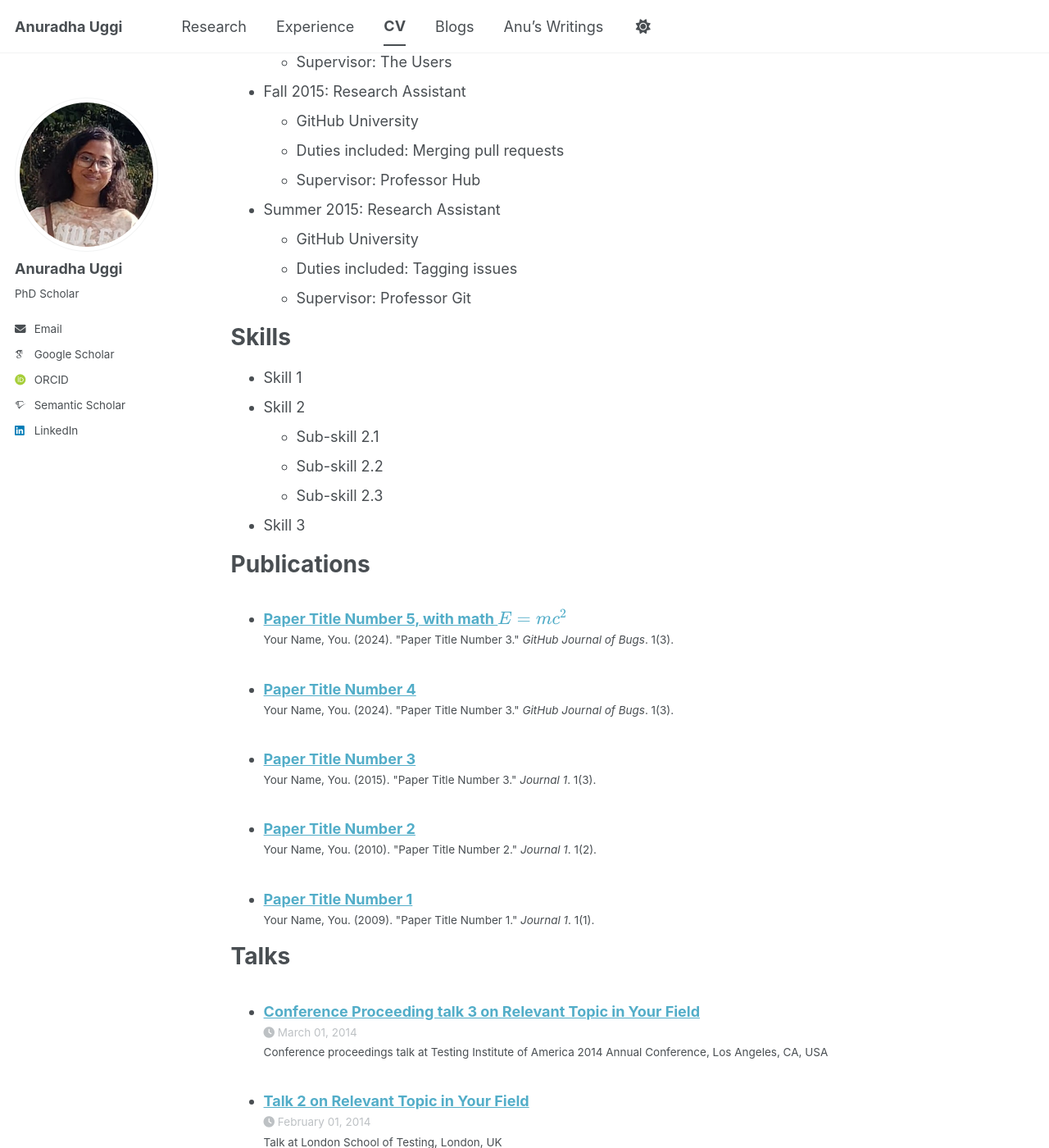
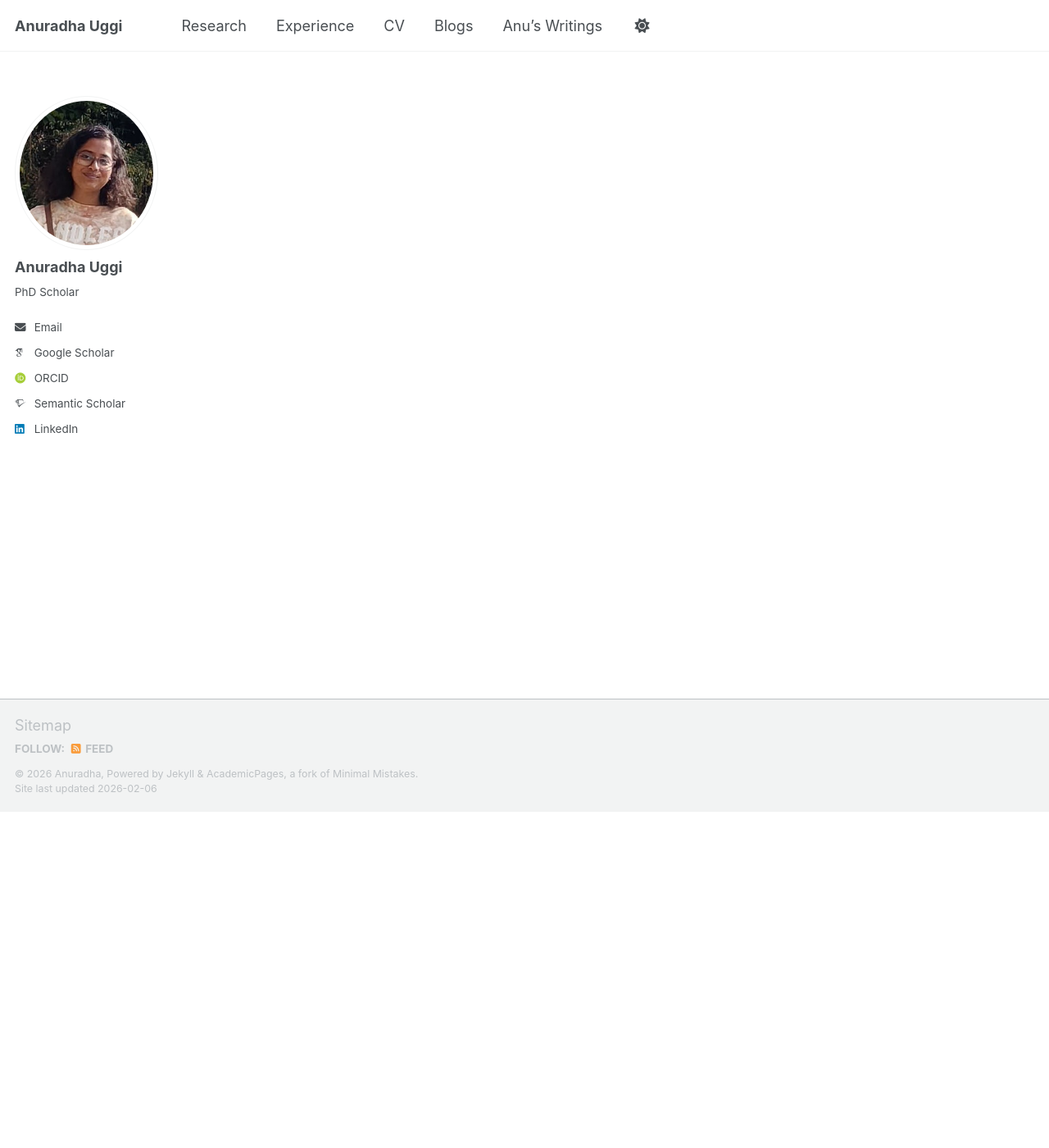
Before and after one commit to Anuradha-Uggi/anuradha-uggi.github.io, a Jekyll site: the page built from _pages/cv.md, in a window 1280 px wide and 1400 px high, scrolled down 410 px. Shown: the whole window at 82% size. Built offline with Jekyll 4.4.1, drawn with Linux system fonts in a browser that asks for light colours; some web fonts are replaced; a script bundle is joined from its source files by our own code; library files that are not in the unit come from our copies; some of the changed lines change nothing that is shown; some of the changed text lies outside the part shown.

Commit message:
Update cv.md

```diff
--- a/_pages/cv.md
+++ b/_pages/cv.md
@@ -1,7 +1,17 @@
 ---
 layout: archive
 title: "CV"
-permalink: /cv/
+permalink: "https://drive.google.com/file/d/1Xjc7jJg6YVTaUeJnfCN0ob6zukyyu19h/view?usp=sharing"
+author_profile: true
+redirect_from:
+  - /resume
+---
+
+<!--
+---
+layout: archive
+title: "CV"
+permalink: /cv/ #https://drive.google.com/file/d/1Xjc7jJg6YVTaUeJnfCN0ob6zukyyu19h/view?usp=sharing
 author_profile: true
 redirect_from:
   - /resume
@@ -61,4 +71,4 @@
 
 Service and leadership
 ======
-* Currently signed in to 43 different slack teams
+* Currently signed in to 43 different slack teams -->
```
